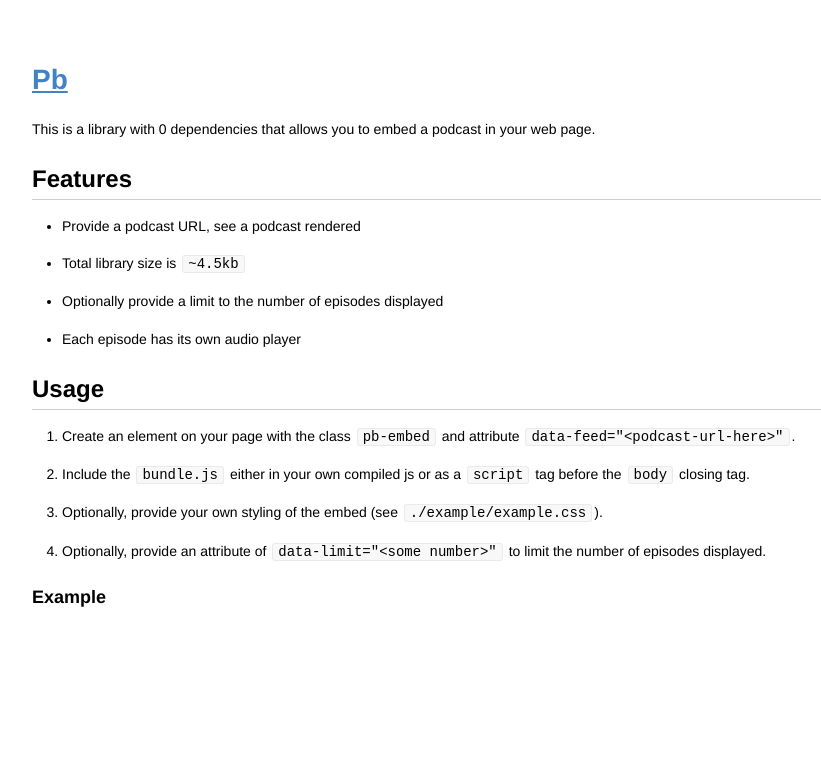
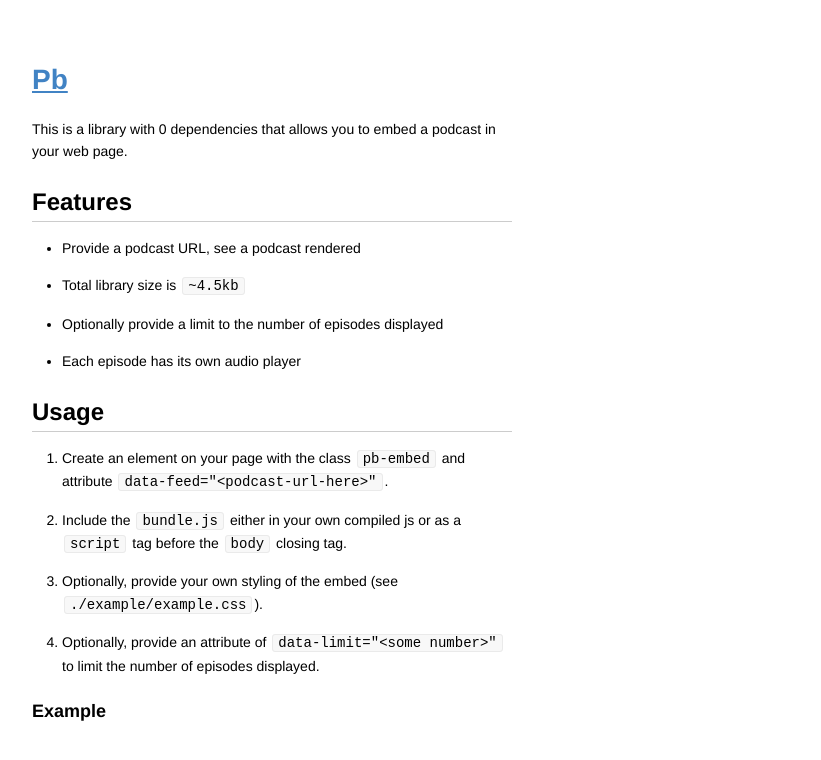
Before and after one commit to NarroApp/Pb, a plain HTML site: page index.html in a window 1280 px wide. Shown: the whole page, without its empty margins (6-827 px from the left). Drawn offline with Linux system fonts and the light colour scheme.

Commit message:
Limit body width

```diff
--- a/example.css
+++ b/example.css
@@ -348,6 +348,9 @@ span.float-right > span {
 
 
 
+body {
+    max-width: 30rem;
+}
 .pb-embed {
         margin: 0 auto;
             max-width: 30rem;
```
